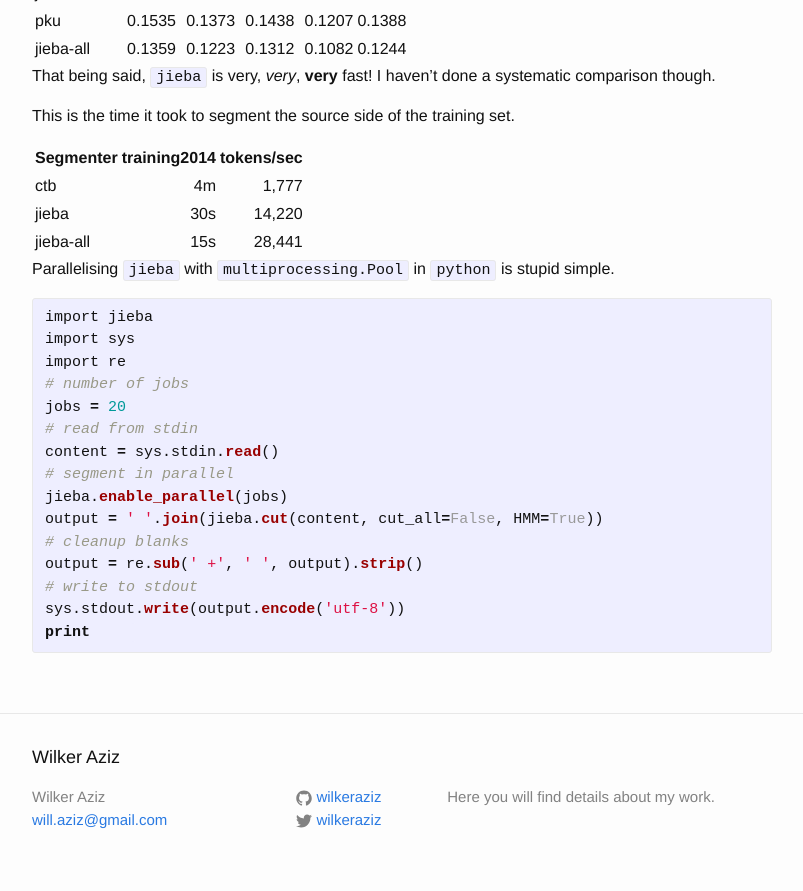
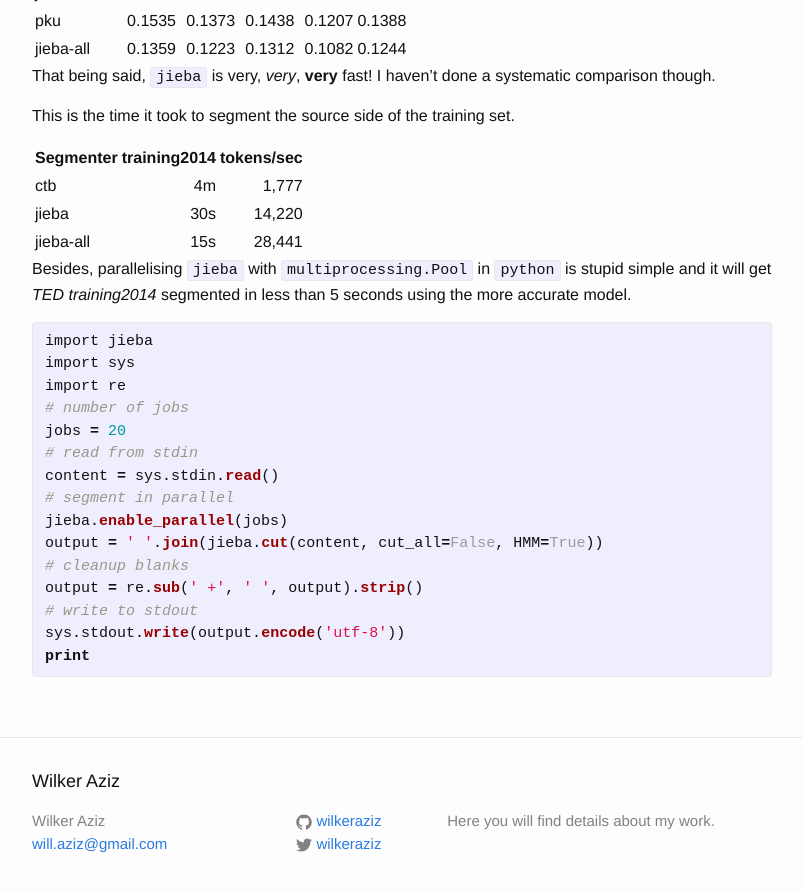
Before and after one commit to wilkeraziz/oldsite, a Jekyll site: the page built from _posts/2014-11-04-chinese-word-segmentation.markdown, in a window 1280 px wide and 900 px high, scrolled down 949 px. Shown: the top 891 px of the window, without its empty margins (238-1041 px from the left). Built offline with Jekyll 4.4.1, drawn with Linux system fonts in a browser that asks for light colours.

Commit message:
more on jieba

```diff
--- a/_posts/2014-11-04-chinese-word-segmentation.markdown
+++ b/_posts/2014-11-04-chinese-word-segmentation.markdown
@@ -56,7 +56,7 @@ jieba     | 30s          | 14,220
 jieba-all | 15s          | 28,441
 
 
-Parallelising ``jieba`` with ``multiprocessing.Pool`` in ``python`` is stupid simple.
+Besides, parallelising ``jieba`` with ``multiprocessing.Pool`` in ``python`` is stupid simple and it will get *TED training2014* segmented in less than 5 seconds using the more accurate model.
 
 {% highlight python %}
 import jieba
```
Also changed, not shown: other parts of _posts/2014-11-04-chinese-word-segmentation.markdown (+1 -1 lines).
